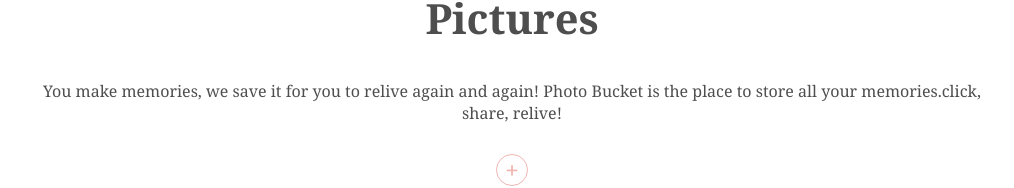
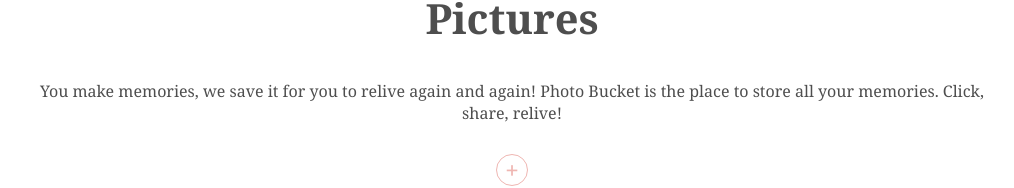
Before and after one commit to meet-01/ReactJS-PhotoBucket, a React (Create React App) app: page / in a window 1280 px wide. Shown: the part 110-298 px from the top of the page, without its empty margins (128-1142 px from the left). Built offline with nearby package versions, Linux system fonts and the light colour scheme; no server answers; the database is empty.

Commit message:
title change

```diff
--- a/src/comps/Title.js
+++ b/src/comps/Title.js
@@ -7,7 +7,7 @@
       <h2> Pictures</h2>
       <p>
         You make memories, we save it for you to relive again and again! Photo
-        Bucket is the place to store all your memories.click, share, relive!
+        Bucket is the place to store all your memories. Click, share, relive!
       </p>
     </div>
   );
```
